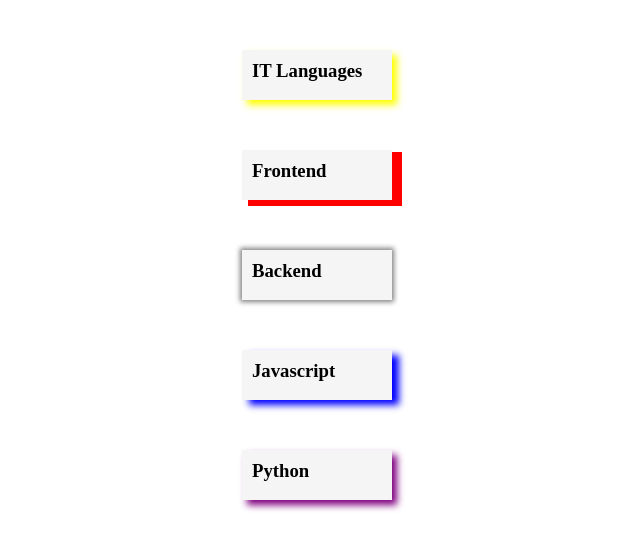
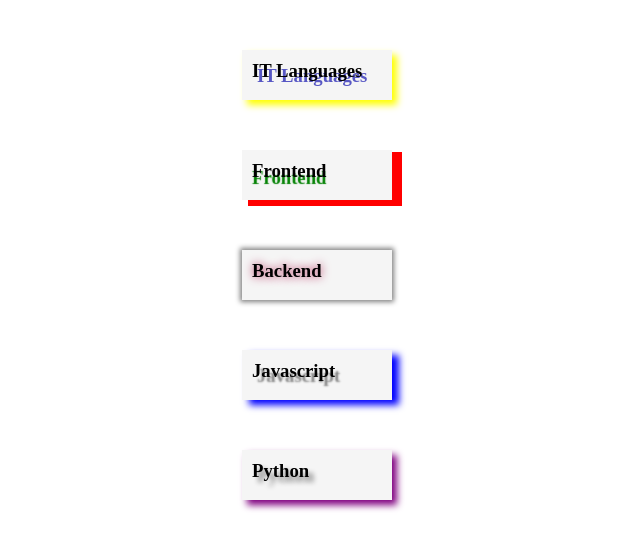
Before and after one commit to jasmina8835/homework_1, a plain HTML site: page index.html in a window 1280 px wide. Shown: the whole page, without its empty margins (323-963 px from the left). Drawn offline with Linux system fonts and the light colour scheme.

Commit message:
homework2

```diff
--- a/style.css
+++ b/style.css
@@ -12,6 +12,7 @@
     padding: 10px 10px;
     margin: auto;
     box-shadow: 5px 5px 7px 0 yellow;
+    text-shadow: 5px 5px 0 rgb(87, 87, 196);
     margin-top: 50px;
 
 }
@@ -22,6 +23,7 @@
     padding: 10px 10px;
     margin: auto;
     box-shadow: 8px 4px 0 2px red;
+    text-shadow: 0 7px 1px green;
     margin-top: 50px;
 }
 .box3{
@@ -31,6 +33,7 @@
     padding: 10px 10px;
     margin: auto;
     box-shadow: 0 0 5px 2px grey;
+    text-shadow: 0 0 10px rgb(179, 39, 86);
     margin-top: 50px;
 }
 .box4{
@@ -40,6 +43,7 @@
     padding: 10px 10px;
     margin: auto;
     box-shadow: 7px 5px 7px 0 blue;
+    text-shadow: 5px 5px 2px grey;
     margin-top: 50px;
 }
 .box5{
@@ -49,6 +53,7 @@
     padding: 10px 10px;
     margin: auto;
     box-shadow: 5px 5px 7px 0 purple;
+    text-shadow: 5px 5px 5px grey;
     margin-top: 50px;
     margin-bottom: 50px;
 }
```
